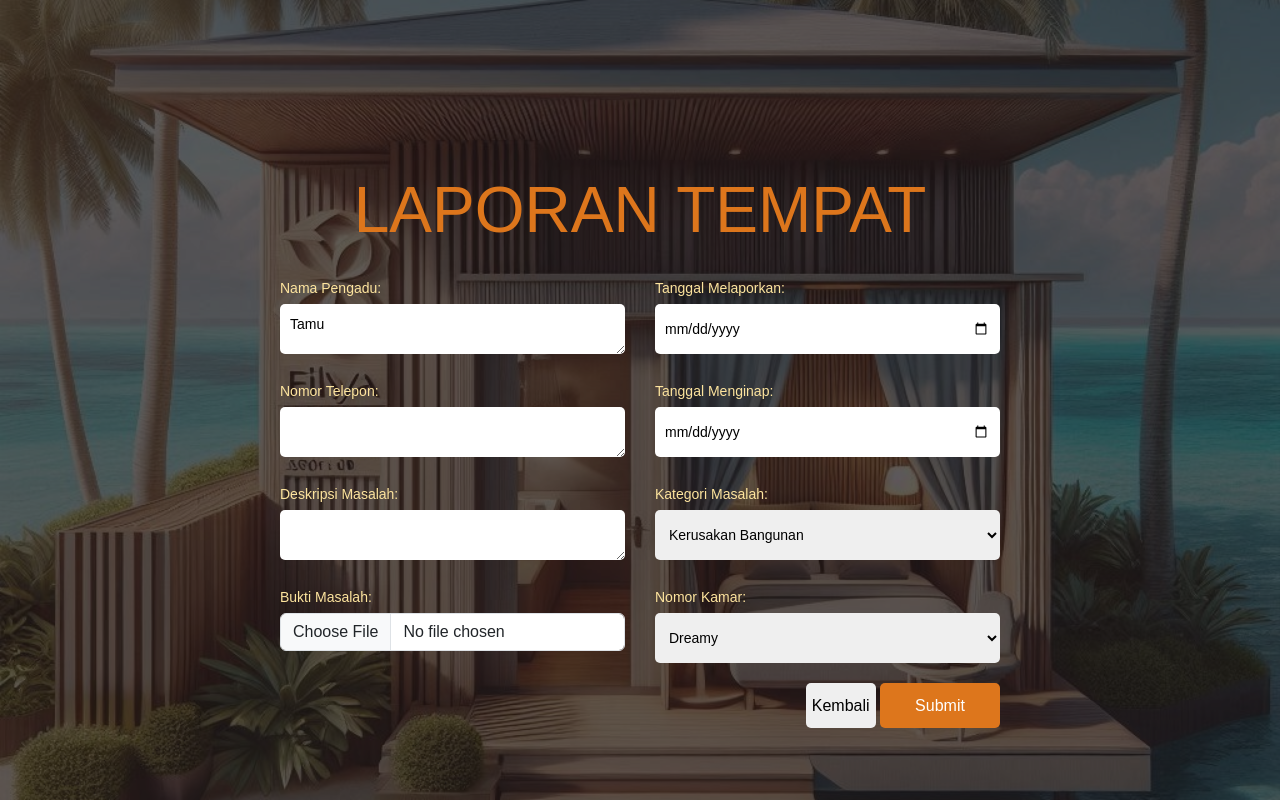
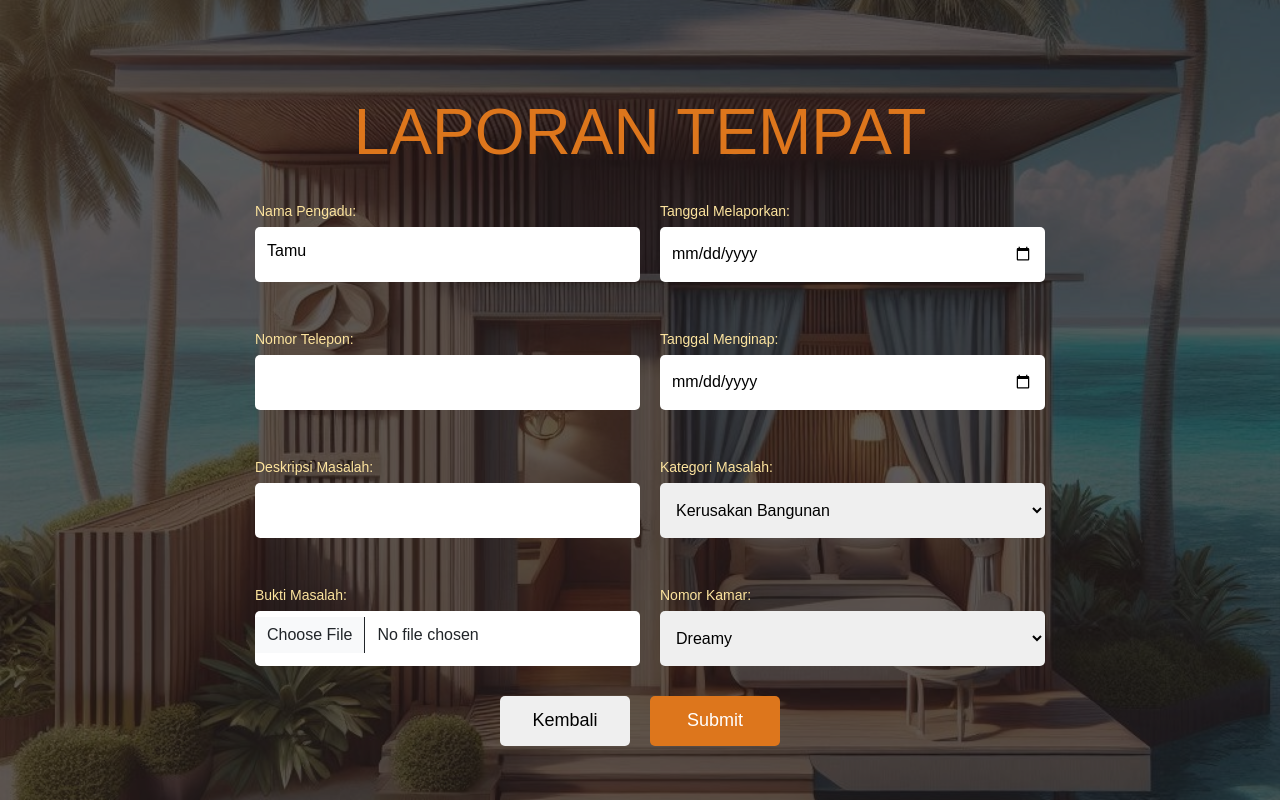
Before and after one commit to aefafifah/filya_suite, a PHP site: page /tempat.php in a window 1280 px wide. Run offline with PHP 8.4, Linux system fonts and the light colour scheme; some libraries are stand-ins or nearby versions.

Commit message:
Update css tempat.php

```diff
--- a/tempat.php
+++ b/tempat.php
@@ -142,15 +142,15 @@ $data->close();
             border-radius: 10px;
             position: relative;
             z-index: 2;
-            width: 90%;
-            max-width: 800px;
+            width: 95%;
+            max-width: 850px;
         }
 
         h1 {
             color: #DD761C;
             font-size: 64px;
             text-align: center;
-            margin-top: 100px;
+            margin-top: 40px;
             margin-bottom: 20px;
         }
 
@@ -163,12 +163,12 @@ $data->close();
         .form-row {
             display: flex;
             justify-content: space-between;
-            margin-bottom: 10px;
+            margin-bottom: 20px;
         }
 
         .form-row div {
             flex: 1;
-            margin-right: 30px;
+            margin-right: 20px;
         }
 
         .form-row div:last-child {
@@ -181,79 +181,76 @@ $data->close();
         textarea,
         select {
             width: 100%;
-            height: 50px;
-            padding: 10px;
-            font-size: 14px;
+            height: 55px;
+            padding: 12px;
+            font-size: 16px;
             border: none;
             border-radius: 5px;
+            box-sizing: border-box;
         }
 
         textarea {
-            height: auto;
+            height: 55px;
+            resize: none;
         }
 
+        #image-upload {
+            height: 55px;
+            padding: 12px;
+            font-size: 16px;
+            border: none;
+            border-radius: 5px;
+            box-sizing: border-box;
+        }
+
+        button {
+            height: 50px;
+            border: none;
+            border-radius: 5px;
+            font-size: 18px;
+            cursor: pointer;
+        }
+
+        .button-container {
+            display: flex;
+            justify-content: center;
+            gap: 20px;
+            margin-top: 20px;
+        }
+
+        .button-container button {
+            width: 130px;
+        }
+
+        .button-container .back-button {
+            background-color: white;
+            color: #DD761C;
+        }
+
+        .button-container .submit-button {
+            background-color: #DD761C;
+            color: white;
+        }
 
         input[type="text"],
         input[type="tel"],
         input[type="date"],
         textarea,
-        .image-upload select {
-            width: 100%;
-            height: 50px;
-            padding: 10px;
-            font-size: 14px;
-            border: none;
-            border-radius: 5px;
+        select {
+            width: calc(100% + 20px);
+            margin-bottom: 10px;
         }
 
-        .description {
-            height: 150px;
+        #image-upload {
+            width: calc(100% + 20px);
+            margin-bottom: 10px;
         }
 
-        button,
-        .upload-button {
-            height: 45px;
-            border: none;
-            border-radius: 5px;
-            font-size: 16px;
-            cursor: pointer;
-        }
-
-        .upload-button {
-            width: 200px;
-            margin-top: 10px;
-        }
-
-        .button-container {
-            text-align: right;
-            margin-top: 20px;
-        }
-
-        .button-container .back-button {
-            width: 120px;
-            background-color: white;
-            color: #DD761C;
-            display: inline-block;
-            margin-right: 10px;
-        }
-
-        .button-container .submit-button {
-            width: 120px;
-            background-color: #DD761C;
-            color: white;
-            display: inline-block;
-        }
-
-        button:hover {
-            opacity: 0.8;
-        }
-
-        .message {
-            color: white;
-            text-align: center;
-            margin-top: 20px;
+        .form-row {
+            gap: 20px;
         }
     </style>
+
 </head>
 
 <body>
```
